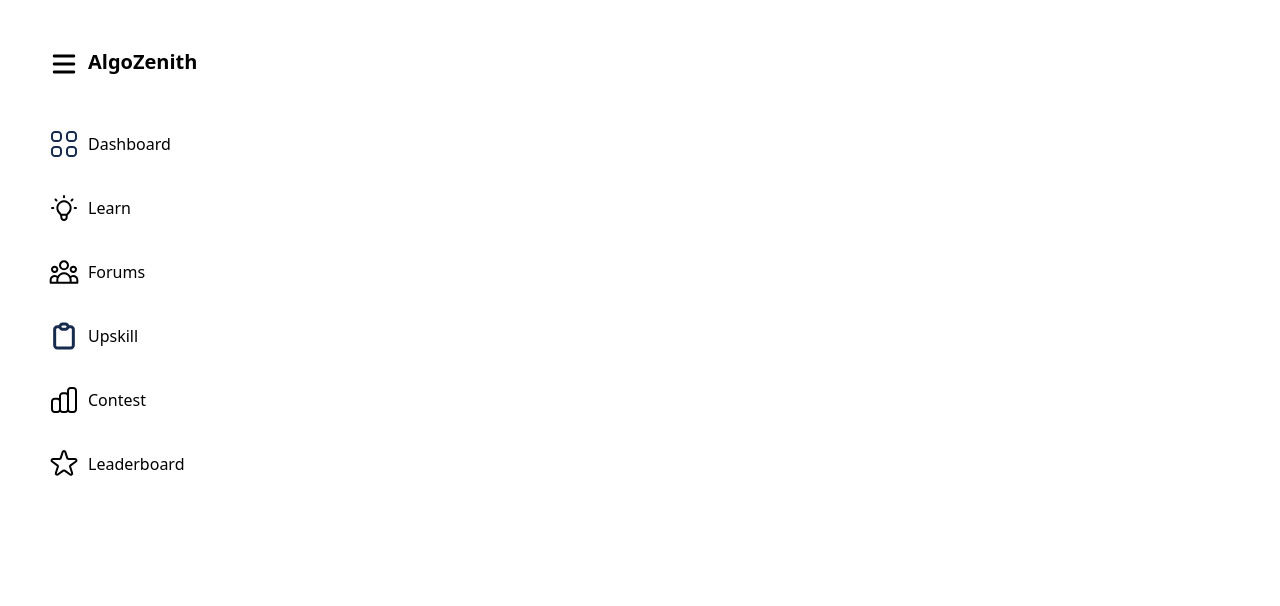
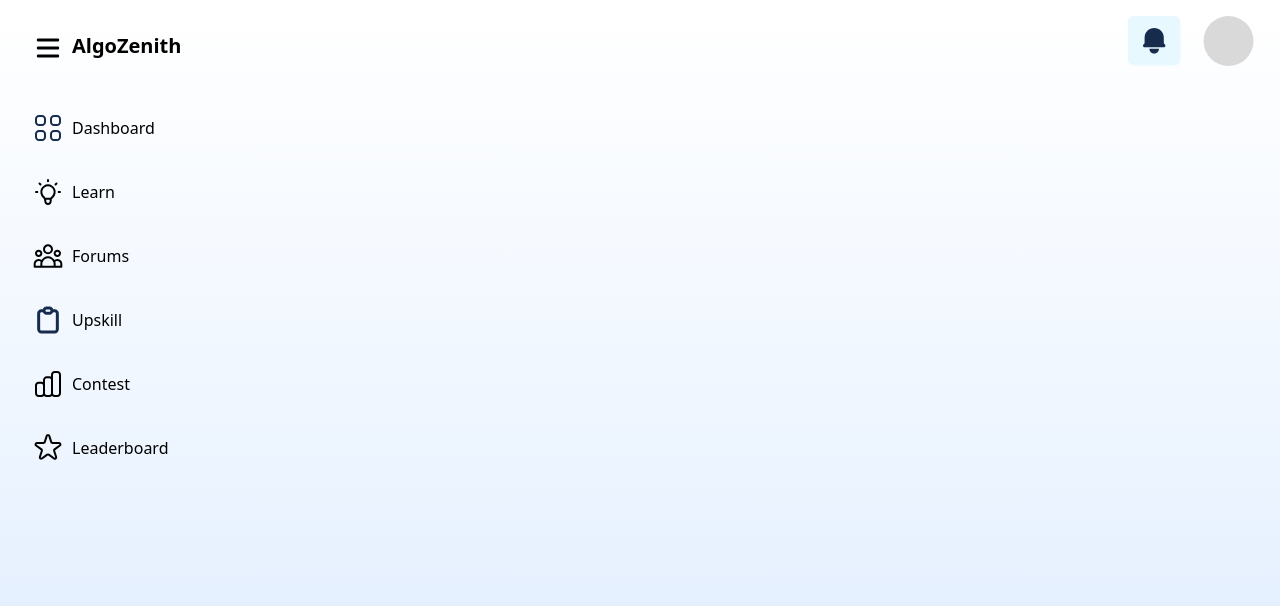
Before and after one commit to ShiviTripathi13/AlgoZenithProto, a React (Create React App) app: page / in a window 1280 px wide. Shown: the top 606 px of the page. Built offline with nearby package versions, Linux system fonts and the light colour scheme.

Commit message:
Changes in Home Page

```diff
--- a/src/App.js
+++ b/src/App.js
@@ -1,6 +1,6 @@
 import React from 'react';
 import { BrowserRouter as Router , Route, Routes } from 'react-router-dom';
-import Sidebar from './menu/Sidebar';
+import Home from './pages/Home';
 import './App.css';
 
 function App() {
@@ -9,7 +9,7 @@ function App() {
   return (
     <Router>
       <Routes>
-        <Route path="/" element={<Sidebar />} />
+        <Route path="/" element={<Home />} />
       </Routes>
     </Router>
   );
--- a/src/menu/Sidebar.jsx
+++ b/src/menu/Sidebar.jsx
@@ -7,7 +7,7 @@ const Sidebar = () => {
     };
 
     return (
-        <div className="flex flex-col bg-transparent m-4 p-4 w-1/5  rounded-md ">
+        <div className="flex flex-col bg-transparent  p-2 w-1/5  rounded-md ">
             <div className='flex flex-row p-4 mb-4'>
                 <button onClick={handleToggle}>
                     <svg width="32" height="32" viewBox="0 0 32 32" fill="none" xmlns="http://www.w3.org/2000/svg">
@@ -17,7 +17,7 @@ const Sidebar = () => {
             </div>
         {toggle && (
             <div>
-                <ul className="w-full">
+                <ul className="sm:w-full">
                     <li  className='flex flex-row p-4 hover:bg-blue-200 hover:border hover:rounded-md'>
                         <svg  width="32" height="32" viewBox="0 0 32 32" fill="none" xmlns="http://www.w3.org/2000/svg">
     <path d="M4 7C4 6.20435 4.31607 5.44129 4.87868 4.87868C5.44129 4.31607 6.20435 4 7 4H10C10.7956 4 11.5587 4.31607 12.1213 4.87868C12.6839 5.44129 13 6.20435 13 7V10C13 10.7956 12.6839 11.5587 12.1213 12.1213C11.5587 12.6839 10.7956 13 10 13H7C6.20435 13 5.44129 12.6839 4.87868 12.1213C4.31607 11.5587 4 10.7956 4 10V7ZM19 7C19 6.20435 19.3161 5.44129 19.8787 4.87868C20.4413 4.31607 21.2044 4 22 4H25C25.7956 4 26.5587 4.31607 27.1213 4.87868C27.6839 5.44129 28 6.20435 28 7V10C28 10.7956 27.6839 11.5587 27.1213 12.1213C26.5587 12.6839 25.7956 13 25 13H22C21.2044 13 20.4413 12.6839 19.8787 12.1213C19.3161 11.5587 19 10.7956 19 10V7ZM4 22C4 21.2044 4.31607 20.4413 4.87868 19.8787C5.44129 19.3161 6.20435 19 7 19H10C10.7956 19 11.5587 19.3161 12.1213 19.8787C12.6839 20.4413 13 21.2044 13 22V25C13 25.7956 12.6839 26.5587 12.1213 27.1213C11.5587 27.6839 10.7956 28 10 28H7C6.20435 28 5.44129 27.6839 4.87868 27.1213C4.31607 26.5587 4 25.7956 4 25V22ZM19 22C19 21.2044 19.3161 20.4413 19.8787 19.8787C20.4413 19.3161 21.2044 19 22 19H25C25.7956 19 26.5587 19.3161 27.1213 19.8787C27.6839 20.4413 28 21.2044 28 22V25C28 25.7956 27.6839 26.5587 27.1213 27.1213C26.5587 27.6839 25.7956 28 25 28H22C21.2044 28 20.4413 27.6839 19.8787 27.1213C19.3161 26.5587 19 25.7956 19 25V22Z" stroke="#172B4D" stroke-width="2" stroke-linecap="round" stroke-linejoin="round"/>
--- /dev/null
+++ b/src/pages/Home.jsx
@@ -0,0 +1,23 @@
+import React from "react";
+import Sidebar from "../menu/Sidebar";
+const Home = () => {
+    return (
+        <>
+        <div className=" h-screen bg-gradient-to-b from-transparent via-blue-50 to-blue-100">
+        <div className=" absolute flex flex-row top-0 right-1 m-2">
+            <svg className="m-2 " width="53" height="50" viewBox="0 0 53 50" fill="none" xmlns="http://www.w3.org/2000/svg">
+                <rect width="52.3993" height="49.6" rx="6" fill="#E7F8FF" />
+                <path d="M26.1997 12C23.6536 12 21.2118 13.0114 19.4114 14.8118C17.6111 16.6121 16.5997 19.0539 16.5997 21.6V27.3376L15.4685 28.4688C15.2448 28.6926 15.0924 28.9776 15.0307 29.288C14.969 29.5983 15.0007 29.9199 15.1218 30.2122C15.2428 30.5046 15.4479 30.7544 15.7109 30.9302C15.974 31.1061 16.2833 31.1999 16.5997 31.2H35.7997C36.1161 31.1999 36.4253 31.1061 36.6884 30.9302C36.9514 30.7544 37.1565 30.5046 37.2775 30.2122C37.3986 29.9199 37.4303 29.5983 37.3686 29.288C37.3069 28.9776 37.1546 28.6926 36.9309 28.4688L35.7997 27.3376V21.6C35.7997 19.0539 34.7882 16.6121 32.9879 14.8118C31.1875 13.0114 28.7457 12 26.1997 12ZM26.1997 37.6C24.9266 37.6 23.7057 37.0943 22.8055 36.1941C21.9054 35.2939 21.3997 34.073 21.3997 32.8H30.9997C30.9997 34.073 30.4939 35.2939 29.5938 36.1941C28.6936 37.0943 27.4727 37.6 26.1997 37.6Z" fill="#172B4D" />
+            </svg>
+            <svg className="m-2 " width="63" height="50" viewBox="0 0 63 63" fill="none" xmlns="http://www.w3.org/2000/svg">
+                <circle cx="31.5" cy="31.5" r="31.5" fill="#D9D9D9"/>
+            </svg>
+
+        </div>
+        <div className="m-2"><Sidebar /></div>
+        </div>
+        </>
+    );
+    }
+
+export default Home;
```
